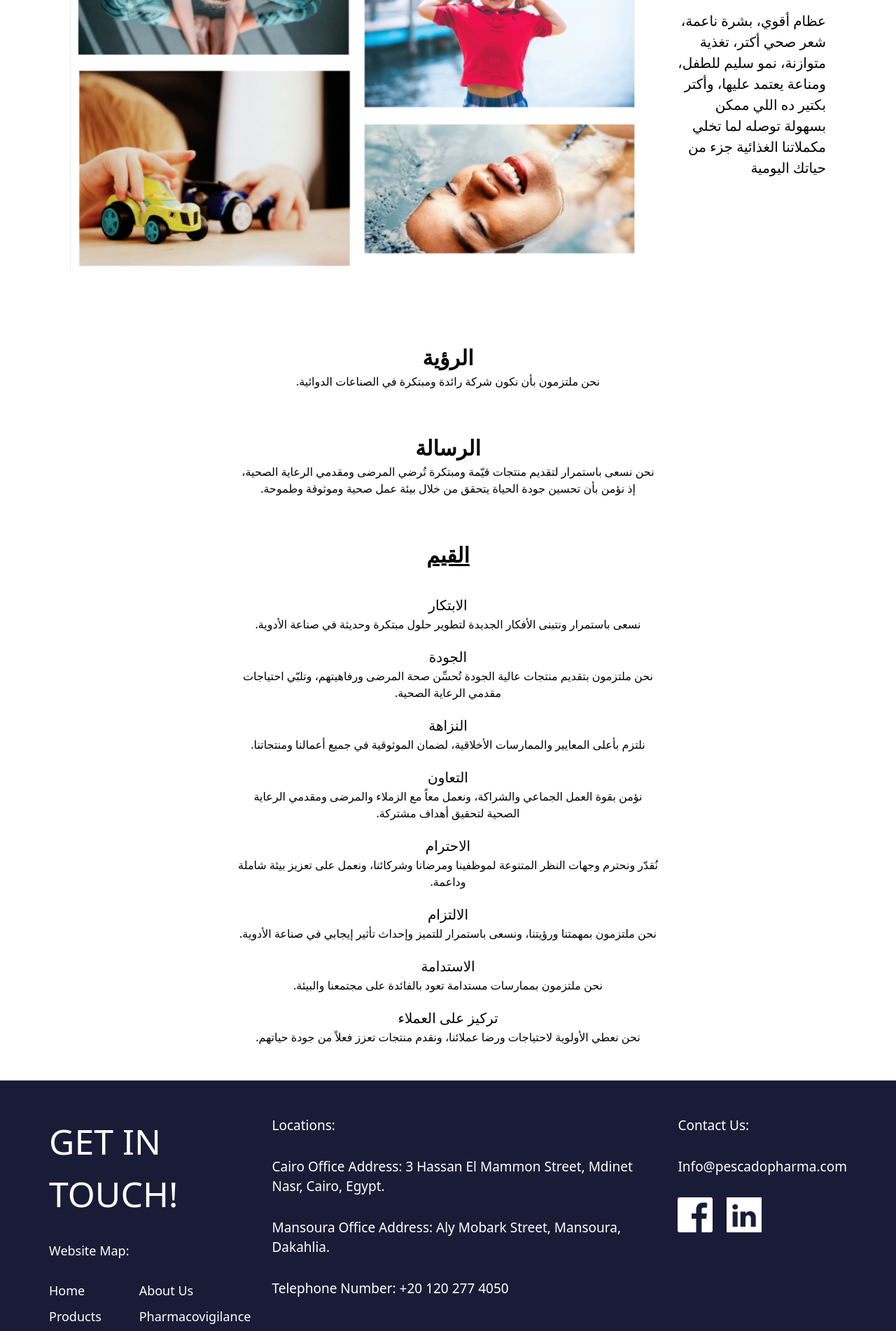
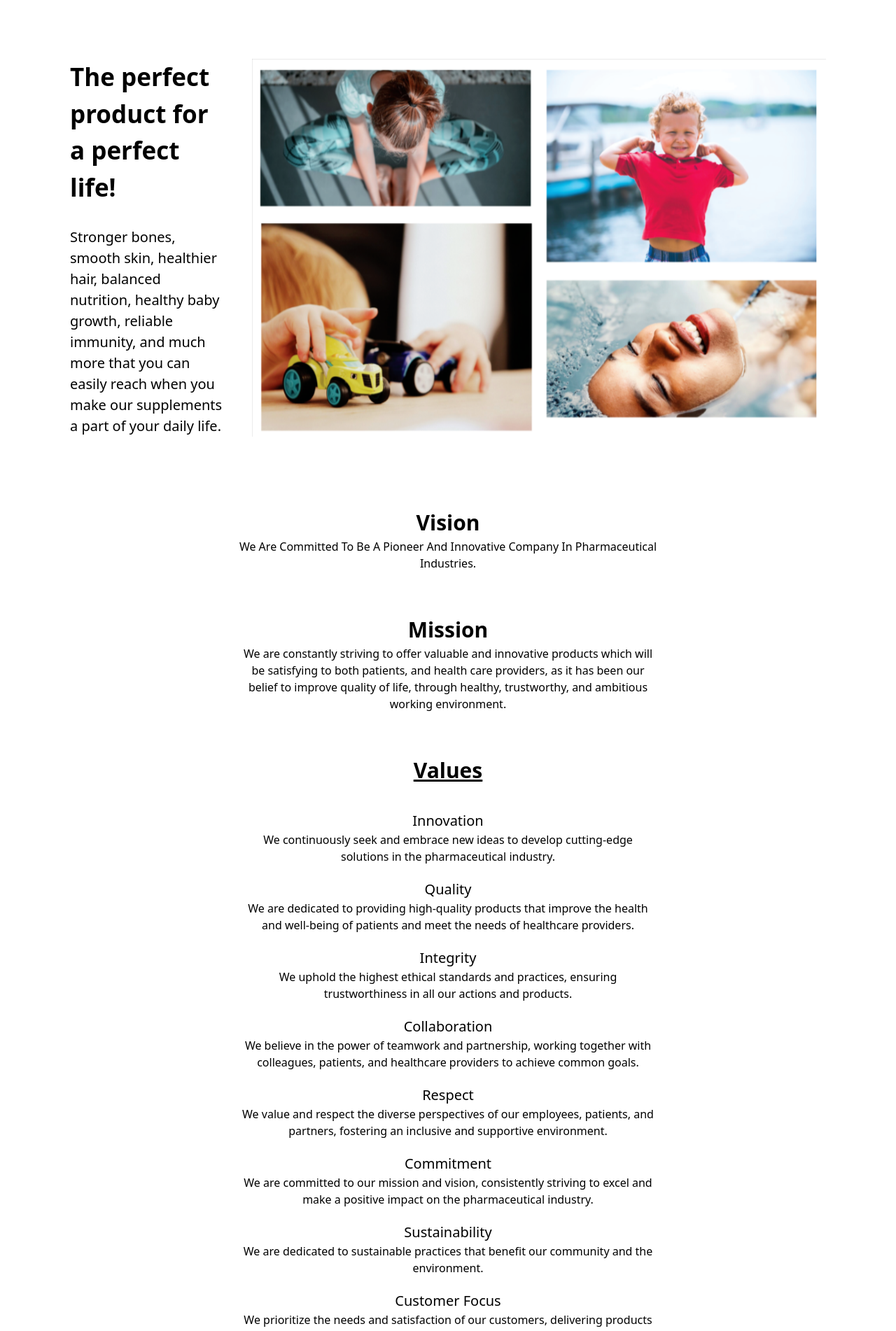
Before and after one commit to YosefCpo/Pescado3, a React (Vite) app: page /about in a window 1280 px wide. Shown: the part 880-2782 px from the top of the page at 70% size. Built offline with nearby package versions, Linux system fonts and the light colour scheme.

Commit message:
ghjghhjgjghjghjhjhg

```diff
--- a/src/components/AboutUs/AboutFirstSection.jsx
+++ b/src/components/AboutUs/AboutFirstSection.jsx
@@ -5,12 +5,13 @@ function AboutFirstSection({ language }) {
     const { t } = useTranslation();
 
     return (
-        <div dir={language == "ar" ? "rtl" : "ltr"} className="max-w-[700px] mt-[100px] mx-auto">
-            <h2 className="font-bold text-[46px]">{t("اكتشف أفضل إمكانياتك!")}</h2>
+        <div className="max-w-[700px] mt-[100px] mx-auto pt-[150px]">
+            <h2 className="font-bold text-[46px]">Discover your Potential!</h2>
             <p className="text-[18px] mt-[20px]">
-                {t(
-                    'مين فينا مش عايز يعيش أكتر حياة صحية ممكنة بس مكسل يبدأ او معندوش وقت! و "حياة صحية" اللي نقصدها مش بس الحياة اللي مفيهاش أمراض؛ لكن كمان حياة مليانة طاقة وحيوية تساعدك على نوم أفضل ولياقة بدنية عالية وتحسن ملحوظ في صحتك'
-                )}
+                Who isn't always striving to live a healthier life but is too lazy to start or simply doesn't have the
+                time or drive to do so? The healthy life we refer to isn't the one that is free of chronic diseases but
+                a life filled with energy and vitality that improves your fitness & shows a significant and noticable
+                improvement in your quality of sleep and overall heath
             </p>
             <img className="mt-[40px] w-[470px] h-[300px] object-cover justify-self-end" src={MomImage} alt="" />
         </div>
--- a/src/components/AboutUs/AboutSecondSection.jsx
+++ b/src/components/AboutUs/AboutSecondSection.jsx
@@ -6,13 +6,13 @@ function AboutSecondSection({ language }) {
 
     return (
         <div className="mt-[150px] mb-[100px]">
-            <div dir="rtl" className="container flex gap-[40px]">
-                <div dir={language == "ar" ? "rtl" : "ltr"} className="info">
-                    <h2 className="text-[35px] font-bold">{t("المنتج المثالي لحياة مثالية!")}</h2>
+            <div className="container flex gap-[40px]">
+                <div className="info">
+                    <h2 className="text-[35px] font-bold">The perfect product for a perfect life!</h2>
                     <p className="text-[20px] mt-[30px]">
-                        {t(
-                            "عظام أقوي، بشرة ناعمة، شعر صحي أكتر، تغذية متوازنة، نمو سليم للطفل، ومناعة يعتمد عليها، وأكتر بكتير ده اللي ممكن بسهولة توصله لما تخلي مكملاتنا الغذائية جزء من حياتك اليومية"
-                        )}
+                        Stronger bones, smooth skin, healthier hair, balanced nutrition, healthy baby growth, reliable
+                        immunity, and much more that you can easily reach when you make our supplements a part of your
+                        daily life.
                     </p>
                 </div>
                 <img src={AboutImage} alt="about" />
--- a/src/components/AboutUs/AboutThirdSection.jsx
+++ b/src/components/AboutUs/AboutThirdSection.jsx
@@ -4,66 +4,75 @@ function AboutThirdSection({ language }) {
     const { t } = useTranslation();
 
     return (
-        <div dir={language == "ar" ? "rtl" : "ltr"} className="px-[50px] flex flex-col gap-[60px] text-center">
+        <div className="px-[50px] flex flex-col gap-[60px] text-center">
             <div className="flex flex-col items-center">
-                <h2 className="text-[30px] font-[700]">{t("الرؤية")}</h2>
-                <p className="max-w-[600px]">{t("نحن ملتزمون بأن نكون شركة رائدة ومبتكرة في الصناعات الدوائية.")}</p>
+                <h2 className="text-[30px] font-[700]">Vision</h2>
+                <p className="max-w-[600px]">
+                    We Are Committed To Be A Pioneer And Innovative Company In Pharmaceutical Industries.
+                </p>
             </div>
             <div className="flex flex-col items-center">
-                <h2 className="text-[30px] font-[700]">{t("الرسالة")}</h2>
+                <h2 className="text-[30px] font-[700]">Mission</h2>
                 <p className="max-w-[600px]">
-                    {t(
-                        "نحن نسعى باستمرار لتقديم منتجات قيّمة ومبتكرة تُرضي المرضى ومقدمي الرعاية الصحية، إذ نؤمن بأن تحسين جودة الحياة يتحقق من خلال بيئة عمل صحية وموثوقة وطموحة."
-                    )}
+                    We are constantly striving to offer valuable and innovative products which will be satisfying to
+                    both patients, and health care providers, as it has been our belief to improve quality of life,
+                    through healthy, trustworthy, and ambitious working environment.
                 </p>
             </div>
             <div className="flex flex-col items-center gap-[20px] mb-[50px]">
-                <h2 className="text-[30px] font-[700] underline mb-[15px]">{t("القيم")}</h2>
+                <h2 className="text-[30px] font-[700] underline mb-[15px]">Values</h2>
                 <p className="max-w-[600px]">
-                    <h3 className="text-[20px] font-[500]">{t("الابتكار")}</h3>
-                    <p>{t("نسعى باستمرار ونتبنى الأفكار الجديدة لتطوير حلول مبتكرة وحديثة في صناعة الأدوية.")}</p>
-                </p>
-                <p className="max-w-[600px]">
-                    <h3 className="text-[20px] font-[500]">{t("الجودة")}</h3>
+                    <h3 className="text-[20px] font-[500]">Innovation</h3>
                     <p>
-                        {t(
-                            "نحن ملتزمون بتقديم منتجات عالية الجودة تُحسِّن صحة المرضى ورفاهيتهم، وتلبّي احتياجات مقدمي الرعاية الصحية."
-                        )}
+                        We continuously seek and embrace new ideas to develop cutting-edge solutions in the
+                        pharmaceutical industry.
                     </p>
                 </p>
                 <p className="max-w-[600px]">
-                    <h3 className="text-[20px] font-[500]">{t("النزاهة")}</h3>
-                    <p>{t("نلتزم بأعلى المعايير والممارسات الأخلاقية، لضمان الموثوقية في جميع أعمالنا ومنتجاتنا.")}</p>
-                </p>
-                <p className="max-w-[600px]">
-                    <h3 className="text-[20px] font-[500]">{t("التعاون")}</h3>
+                    <h3 className="text-[20px] font-[500]">Quality</h3>
                     <p>
-                        {t(
-                            "نؤمن بقوة العمل الجماعي والشراكة، ونعمل معاً مع الزملاء والمرضى ومقدمي الرعاية الصحية لتحقيق أهداف مشتركة."
-                        )}
+                        We are dedicated to providing high-quality products that improve the health and well-being of
+                        patients and meet the needs of healthcare providers.
                     </p>
                 </p>
                 <p className="max-w-[600px]">
-                    <h3 className="text-[20px] font-[500]">{t("الاحترام")}</h3>
+                    <h3 className="text-[20px] font-[500]">Integrity</h3>
                     <p>
-                        {t(
-                            "نُقدّر ونحترم وجهات النظر المتنوعة لموظفينا ومرضانا وشركائنا، ونعمل على تعزيز بيئة شاملة وداعمة."
-                        )}
+                        We uphold the highest ethical standards and practices, ensuring trustworthiness in all our
+                        actions and products.
                     </p>
                 </p>
                 <p className="max-w-[600px]">
-                    <h3 className="text-[20px] font-[500]">{t("الالتزام")}</h3>
+                    <h3 className="text-[20px] font-[500]">Collaboration</h3>
                     <p>
-                        {t("نحن ملتزمون بمهمتنا ورؤيتنا، ونسعى باستمرار للتميز وإحداث تأثير إيجابي في صناعة الأدوية.")}
+                        We believe in the power of teamwork and partnership, working together with colleagues, patients,
+                        and healthcare providers to achieve common goals.
                     </p>
                 </p>
                 <p className="max-w-[600px]">
-                    <h3 className="text-[20px] font-[500]">{t("الاستدامة")}</h3>
-                    <p>{t("نحن ملتزمون بممارسات مستدامة تعود بالفائدة على مجتمعنا والبيئة.")}</p>
+                    <h3 className="text-[20px] font-[500]">Respect</h3>
+                    <p>
+                        We value and respect the diverse perspectives of our employees, patients, and partners,
+                        fostering an inclusive and supportive environment.
+                    </p>
                 </p>
                 <p className="max-w-[600px]">
-                    <h3 className="text-[20px] font-[500]">{t("تركيز على العملاء")}</h3>
-                    <p>{t("نحن نعطي الأولوية لاحتياجات ورضا عملائنا، ونقدم منتجات تعزز فعلاً من جودة حياتهم.")}</p>
+                    <h3 className="text-[20px] font-[500]">Commitment</h3>
+                    <p>
+                        We are committed to our mission and vision, consistently striving to excel and make a positive
+                        impact on the pharmaceutical industry.
+                    </p>
+                </p>
+                <p className="max-w-[600px]">
+                    <h3 className="text-[20px] font-[500]">Sustainability</h3>
+                    <p>We are dedicated to sustainable practices that benefit our community and the environment.</p>
+                </p>
+                <p className="max-w-[600px]">
+                    <h3 className="text-[20px] font-[500]">Customer Focus</h3>
+                    <p>
+                        We prioritize the needs and satisfaction of our customers, delivering products that truly
+                        enhance their quality of life.
+                    </p>
                 </p>
             </div>
         </div>
```
